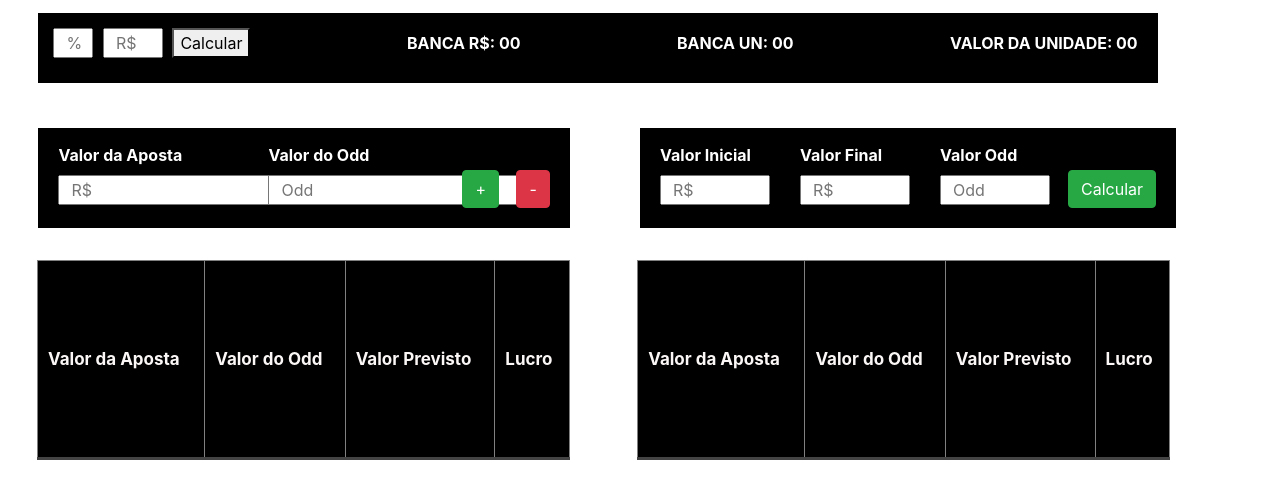
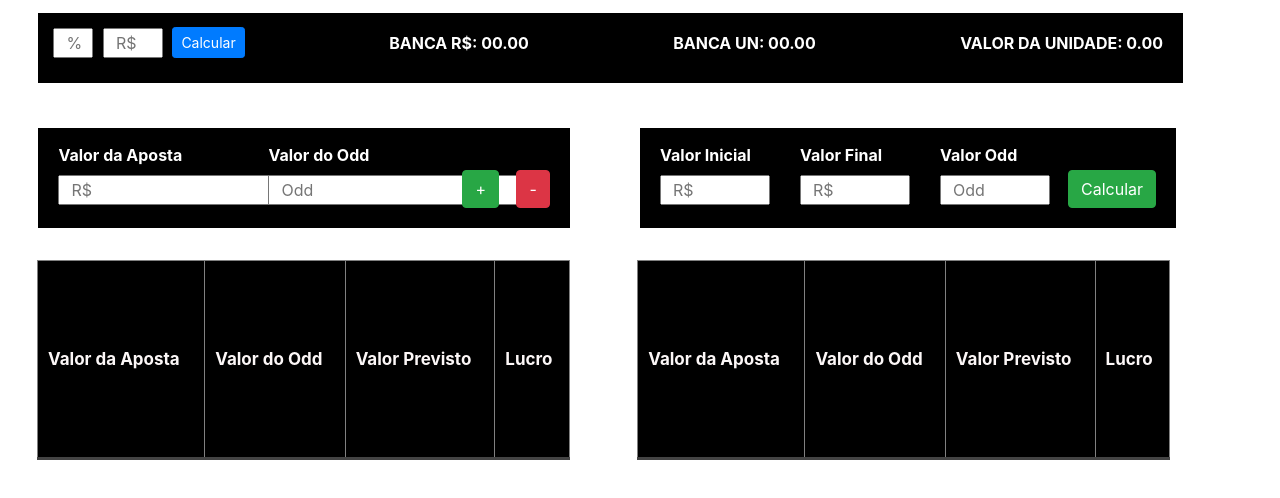
Before and after one commit to WesleyLeoncio/Projetos, a plain HTML site: page Aposta/index.html in a window 1280 px wide. Drawn offline with nearby package versions, Linux system fonts and the light colour scheme.

Commit message:
Atualização

```diff
--- a/Aposta/CSS/odd.css
+++ b/Aposta/CSS/odd.css
@@ -94,26 +94,27 @@
 
 #lbBancaValor{
   margin-top: 4px;
-  margin-left: 152px;
+  margin-left: 140px;
   font-weight: bold;
   color:#fff ;
 }
 
 #lbBancaUN{
   margin-top: 4px;
-  margin-left: 152px;
+  margin-left: 140px;
   font-weight: bold;
   color:#fff ;
 }
 
 #lbBancaBU{
   margin-top: 4px;
-  margin-left: 152px;
+  margin-left: 140px;
   font-weight: bold;
   color:#fff ;
 }
 
 #btCalcular{
+  margin-top: -3px;
   margin-left: 5px;
 }
 
--- a/Aposta/index.html
+++ b/Aposta/index.html
@@ -15,10 +15,10 @@
         <div>
             <input id="inputPorcento" type=" text" placeholder="  %">
             <input id="inputValor" type=" text" placeholder="  R$">
-            <button type="button" id="btCalcular">Calcular</button>
-            <label id="lbBancaValor" for="">BANCA R$: 00</label>
-            <label id="lbBancaUN" for="">BANCA UN: 00</label>
-            <label id="lbBancaBU" for="">VALOR DA UNIDADE: 00</label>
+            <button type="button" class="btn btn-primary btn-sm" id="btCalcular">Calcular</button>
+            <label id="lbBancaValor" for="">BANCA R$: 00.00</label>
+            <label id="lbBancaUN" for="">BANCA UN: 00.00</label>
+            <label id="lbBancaBU" for="">VALOR DA UNIDADE: 0.00</label>
         </div>
     </div>
 
--- a/Aposta/script/scriptOdd.js
+++ b/Aposta/script/scriptOdd.js
@@ -128,9 +128,9 @@
 
 function calcularBanca(p, valor) {
   p /= 100;
-  lbBancaValor.innerHTML = "BANCA R$: " + valor;
+  lbBancaValor.innerHTML = "BANCA R$: " + valor.toFixed(2);
   let u = (valor * p);
   let bu = valor / u;
-  lbBancaUN.innerHTML = "BANCA UN: " + bu;
-  lbBancaBU.innerHTML = "VALOR DA UNIDADE: " + u;
+  lbBancaUN.innerHTML = "BANCA UN: " + bu.toFixed(2);
+  lbBancaBU.innerHTML = "VALOR DA UNIDADE: " + u.toFixed(2);
 }
```
